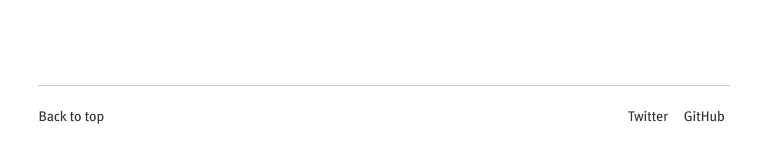
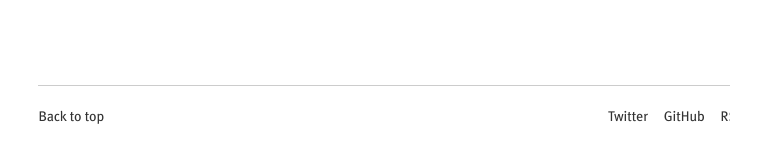
Before and after one commit to aacyun/jianxioy.github.com, a Jekyll site: the page built from index.html, in a window 768 px wide. Shown: the part 673-836 px from the top of the page. Built offline with Jekyll 4.4.1, drawn with Linux system fonts in a browser that asks for light colours; Markdown is read by kramdown in place of the engine named in the settings.

Commit message:
Testing iPad

```diff
--- a/static/css/layout.css
+++ b/static/css/layout.css
@@ -185,7 +185,7 @@ a:hover {
 		}
 		.offsite-links {
 			position: relative;
-			left: 400px;
+			left: 380px;
 			top: -21px;
 		}
 	}
```
